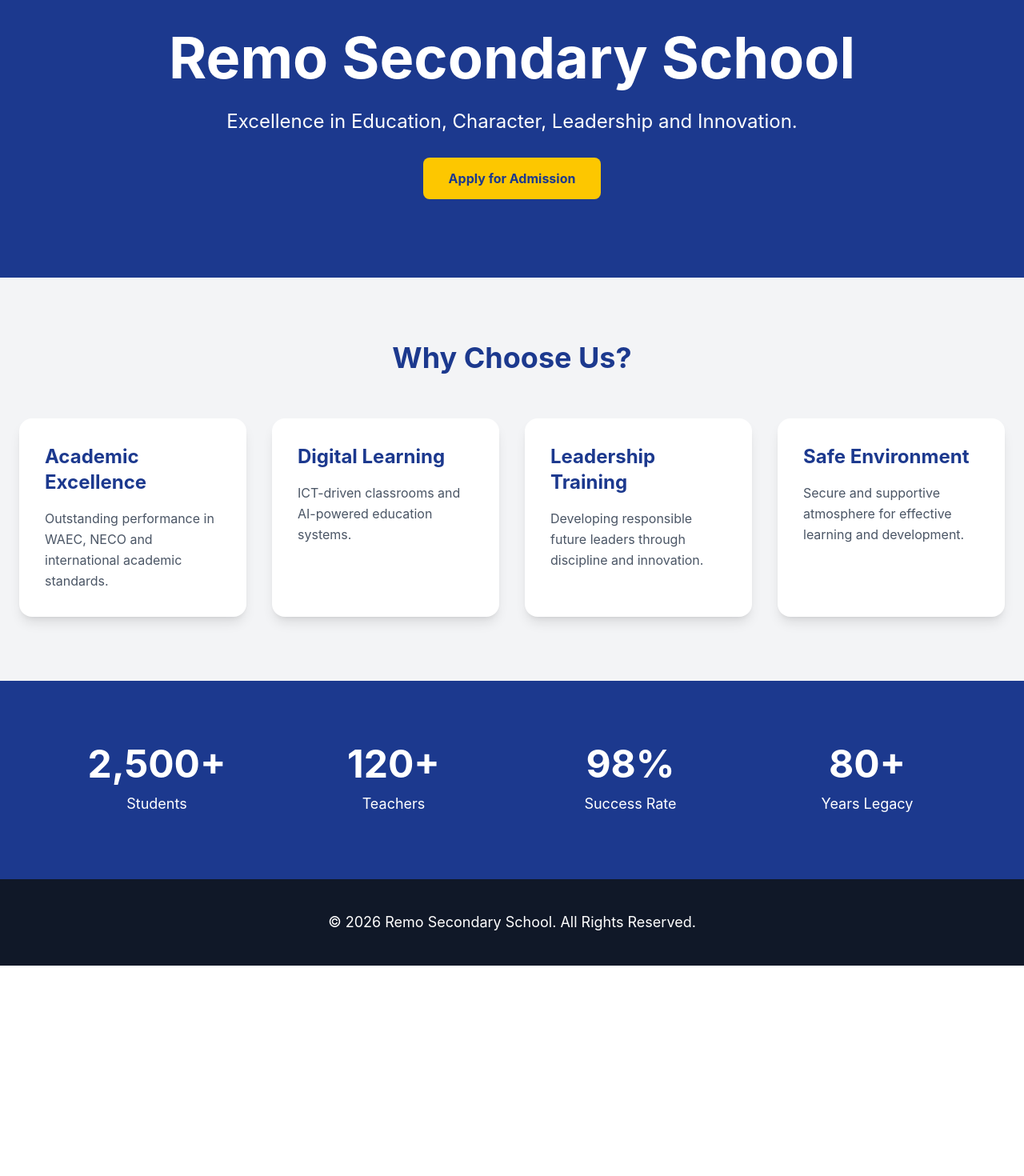
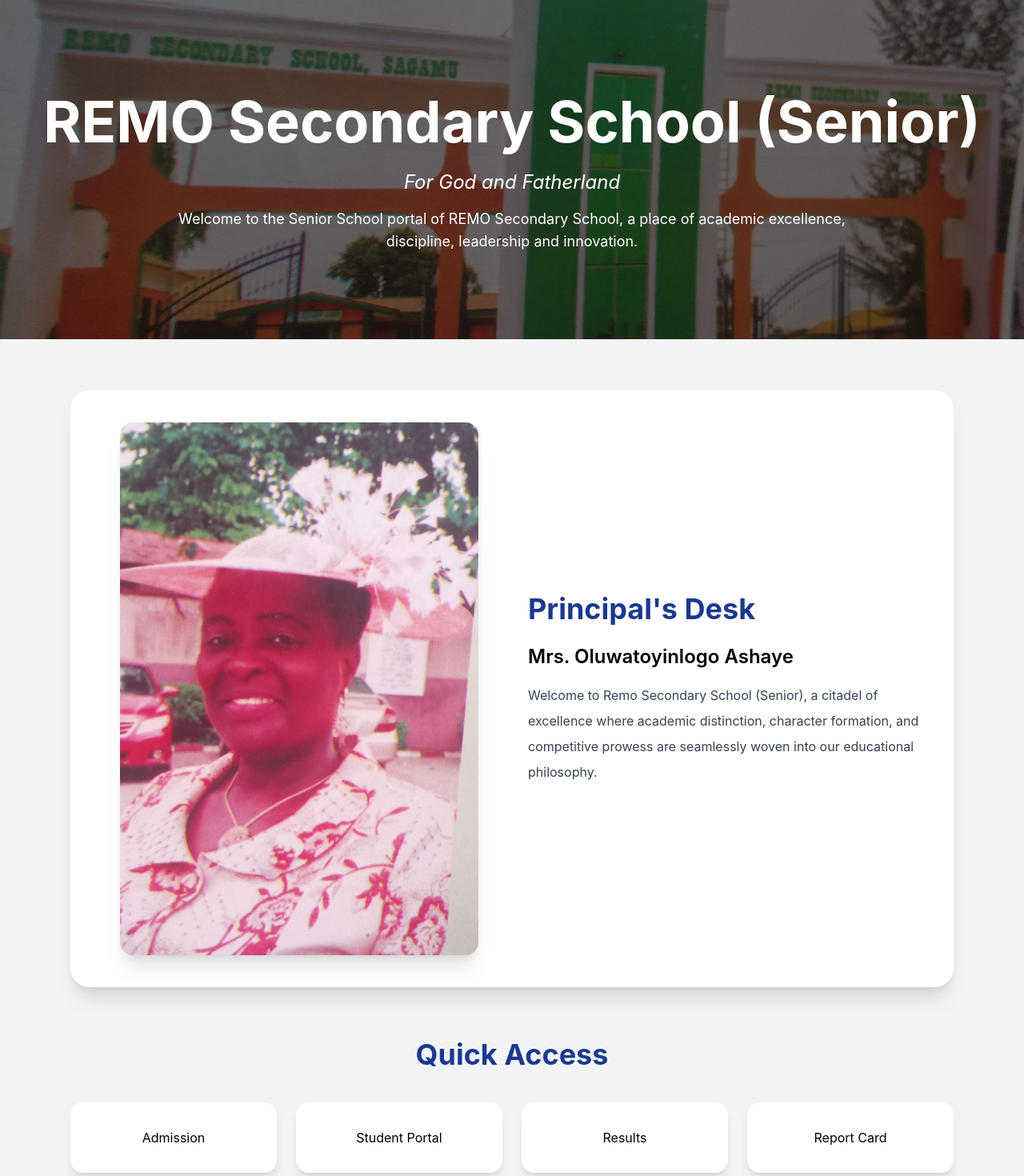
Before and after one commit to waste2wealthafricahub-afk/remo-school-erp, a React (Vite) app: page /senior in a window 1280 px wide. Shown: the part 140-1610 px from the top of the page at 80% size. Before the commit the page ends 1347 px from the top, so only its background shows below. Built offline with nearby package versions, Linux system fonts and the light colour scheme.

Commit message:
Improved Senior homepage UI

```diff
--- a/src/App.jsx
+++ b/src/App.jsx
@@ -9,6 +9,7 @@
 import StudentResults from "./components/StudentResults";
 import ReportCard from "./components/ReportCard";
 import SchoolSelector from "./components/SchoolSelector";
+import SeniorHome from "./components/SeniorHome";
 
 export default function App() {
   const location = useLocation();
@@ -89,9 +90,9 @@
 />
 
         <Route
-          path="/senior"
-          element={<Home />}
-        />
+  path="/senior"
+  element={<SeniorHome />}
+/>
 
         <Route
           path="/junior"
--- /dev/null
+++ b/src/components/SeniorHome.jsx
@@ -0,0 +1,108 @@
+import { Link } from "react-router-dom";
+import schoolImage from "../images/school.jpg";
+import principalImage from "../images/principal.jpg";
+
+export default function SeniorHome() {
+  return (
+    <div className="min-h-screen bg-gray-100">
+
+      {/* HERO */}
+      <section
+        className="relative text-white py-24 px-6 text-center bg-cover bg-center"
+        style={{
+          backgroundImage: `url(${schoolImage})`,
+          minHeight: "500px",
+        }}
+      >
+        <div className="absolute inset-0 bg-black opacity-50"></div>
+
+        <div className="relative z-10 pt-24">
+          <h1 className="text-5xl md:text-7xl font-bold mb-6">
+            REMO Secondary School (Senior)
+          </h1>
+
+          <p className="text-2xl italic mb-4">
+            For God and Fatherland
+          </p>
+
+          <p className="text-lg max-w-4xl mx-auto">
+            Welcome to the Senior School portal of REMO Secondary School,
+            a place of academic excellence, discipline, leadership and innovation.
+          </p>
+        </div>
+      </section>
+
+      {/* PRINCIPAL */}
+      <section className="max-w-6xl mx-auto py-16 px-6">
+        <div className="bg-white rounded-3xl shadow-xl p-10">
+          <div className="grid md:grid-cols-2 gap-10 items-center">
+
+            <div>
+              <img
+                src={principalImage}
+                alt="Principal"
+                className="rounded-2xl shadow-xl w-full max-w-md mx-auto"
+              />
+            </div>
+
+            <div>
+              <h2 className="text-4xl font-bold text-blue-900 mb-6">
+                Principal's Desk
+              </h2>
+
+              <p className="text-2xl font-semibold mb-4">
+                Mrs. Oluwatoyinlogo Ashaye
+              </p>
+
+              <p className="text-gray-700 leading-8">
+                Welcome to Remo Secondary School (Senior), a citadel of excellence
+                where academic distinction, character formation, and competitive
+                prowess are seamlessly woven into our educational philosophy.
+              </p>
+            </div>
+
+          </div>
+        </div>
+      </section>
+
+      {/* QUICK ACCESS */}
+      <section className="max-w-6xl mx-auto px-6 pb-16">
+        <h2 className="text-4xl font-bold text-center text-blue-900 mb-10">
+          Quick Access
+        </h2>
+
+        <div className="grid md:grid-cols-4 gap-6">
+          <Link to="/admission" className="bg-white shadow-lg rounded-2xl p-8 text-center hover:shadow-2xl">
+            Admission
+          </Link>
+
+          <Link to="/student" className="bg-white shadow-lg rounded-2xl p-8 text-center hover:shadow-2xl">
+            Student Portal
+          </Link>
+
+          <Link to="/results" className="bg-white shadow-lg rounded-2xl p-8 text-center hover:shadow-2xl">
+            Results
+          </Link>
+
+          <Link to="/report-card" className="bg-white shadow-lg rounded-2xl p-8 text-center hover:shadow-2xl">
+            Report Card
+          </Link>
+        </div>
+      </section>
+
+      {/* CONTACT */}
+      <section className="bg-blue-900 text-white py-16 px-6">
+        <div className="max-w-6xl mx-auto">
+          <h2 className="text-4xl font-bold mb-6">
+            Contact Us
+          </h2>
+
+          <p>Email: rss@placeholder.com</p>
+          <p>Address: Sagamu, Ogun State</p>
+          <p>Phone: Coming Soon</p>
+        </div>
+      </section>
+
+    </div>
+  );
+}
```
Also changed, not shown: 2 other files (tests, documents, lock files or other folders).
